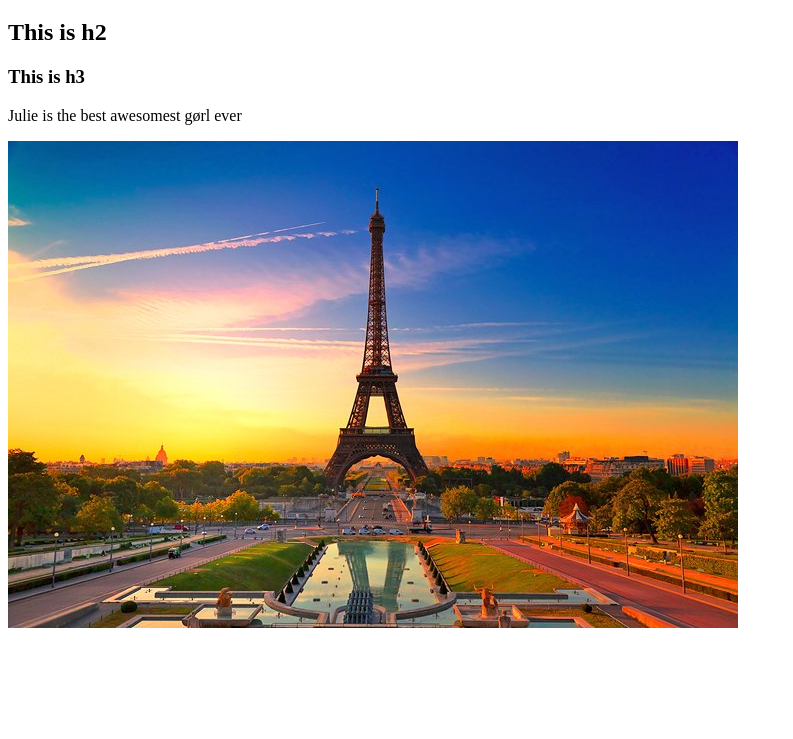
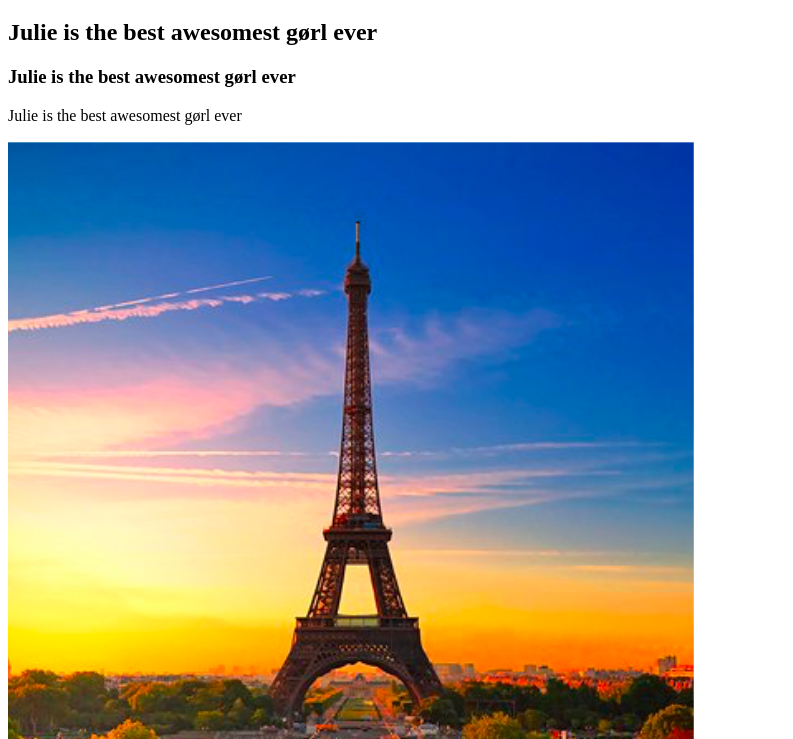
Before and after one commit to akeek/Test, a plain HTML site: page index.html in a window 1280 px wide. Shown: the part 61-800 px from the top of the page, without its empty margins (0-793 px from the left). Drawn offline with Linux system fonts and the light colour scheme.

Commit message:
Change picture and text

```diff
--- a/index.html
+++ b/index.html
@@ -8,8 +8,8 @@
 </head>
 <body>
 <h1>Welcome to Åke's home page
-<h2>This is h2</h2>
-<h3>This is h3</h3>
+<h2>Julie is the best awesomest gørl ever</h2>
+<h3>Julie is the best awesomest gørl ever</h3>
 <p>Julie is the best awesomest gørl ever</p>
-<img src=images/eifel.jpg alt="eifel tower" />
+<img src=images/eifel.png alt="eifel tower" />
 </html>
```
Also changed, not shown: images/eifel.jpg (deleted), images/eifel.png (added).
